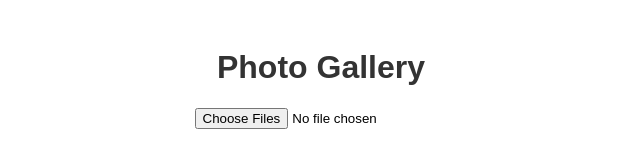
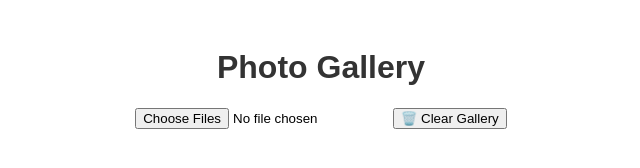
Before and after one commit to shaker-ahamadzai/image_gallery_JS, a website: page index.html in a window 1280 px wide. Shown: the whole page, without its empty margins (319-959 px from the left). Drawn offline with Linux system fonts and the light colour scheme.

Commit message:
Enhance photo gallery with controls and clear button
Added controls for file input and a clear gallery button.

```diff
--- a/index.html
+++ b/index.html
@@ -7,11 +7,16 @@
     <link rel="stylesheet" href="new.css">
 </head>
 <body>
+
     <h1>
         Photo Gallery
     </h1>
 
-    <input type="file" id="fileInput" accept="image/" multiple>
+    <div class="controls">
+      <input type="file" id="fileInput" multiple accept="image/*">
+      <button id="clearGallery">🗑️ Clear Gallery</button>
+    </div>
+
     <div id="gallery" class="gallery"></div>
     <div class="lighbox" id="lightbox">
         <span class="close" onclick="closeLightbox()">&times;</span>
```
